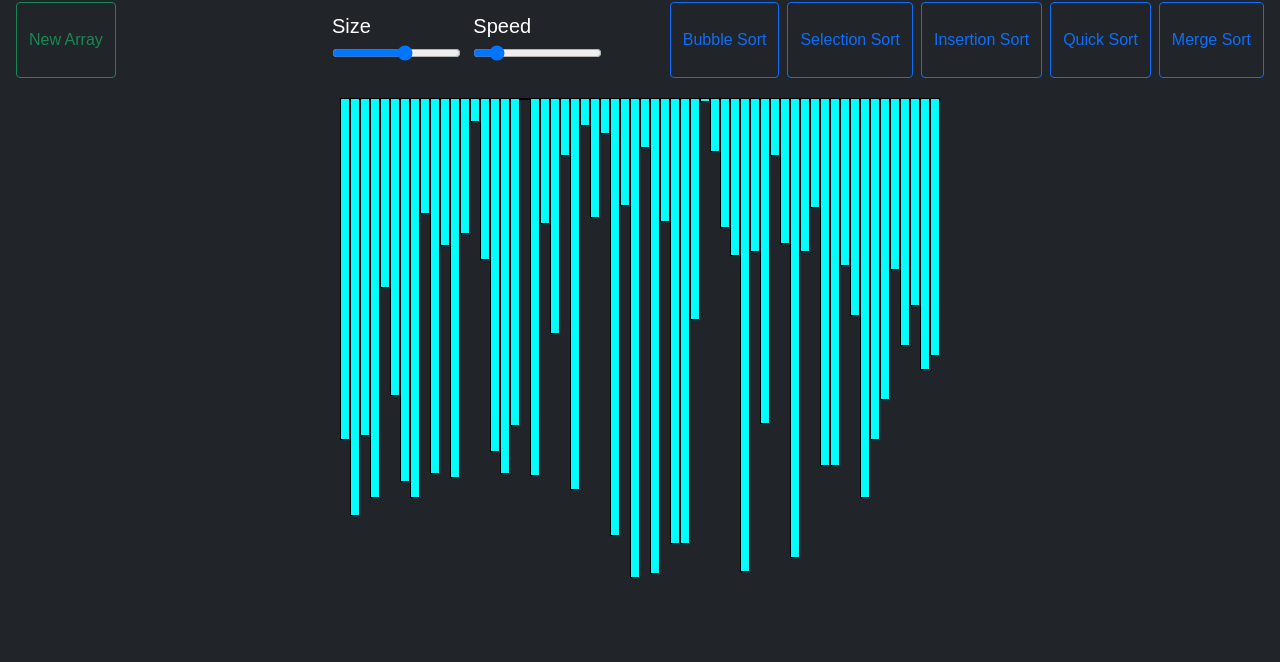
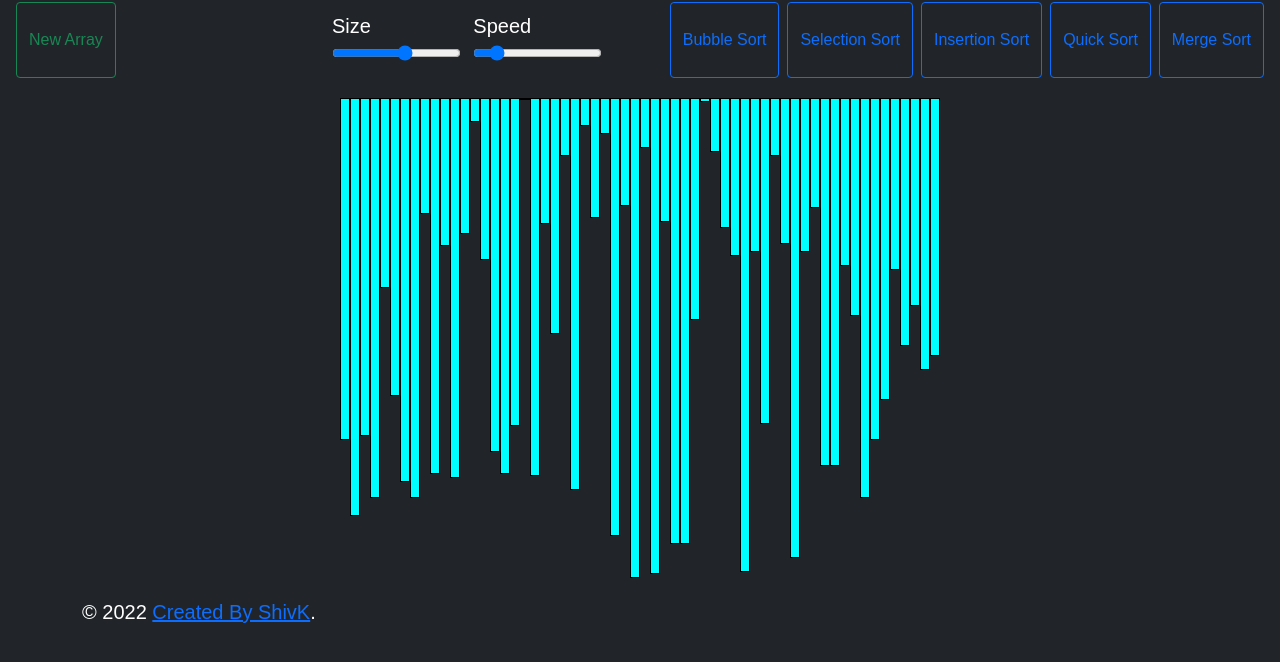
Before and after one commit to Shivkumars12/Sorting-Visualizer, a plain HTML site: page index.html in a window 1280 px wide. Shown: the part 70-732 px from the top of the page. Drawn offline with nearby package versions, Linux system fonts and the light colour scheme.

Commit message:
Update index.html

```diff
--- a/index.html
+++ b/index.html
@@ -44,5 +44,16 @@
     <script src="js_files/merge.js"></script>
     <script src="js_files/quick.js"></script>
     <script src="js_files/selection.js"></script>
+
+    <footer class="footer">
+        <div class="container">
+
+          <p class="copyright">
+            &copy; 2022 <a href="#" class="copyright-link">Created By ShivK</a>.
+          </p>
+
+
+        </div>
+      </footer>
 </body>
 </html>
```
